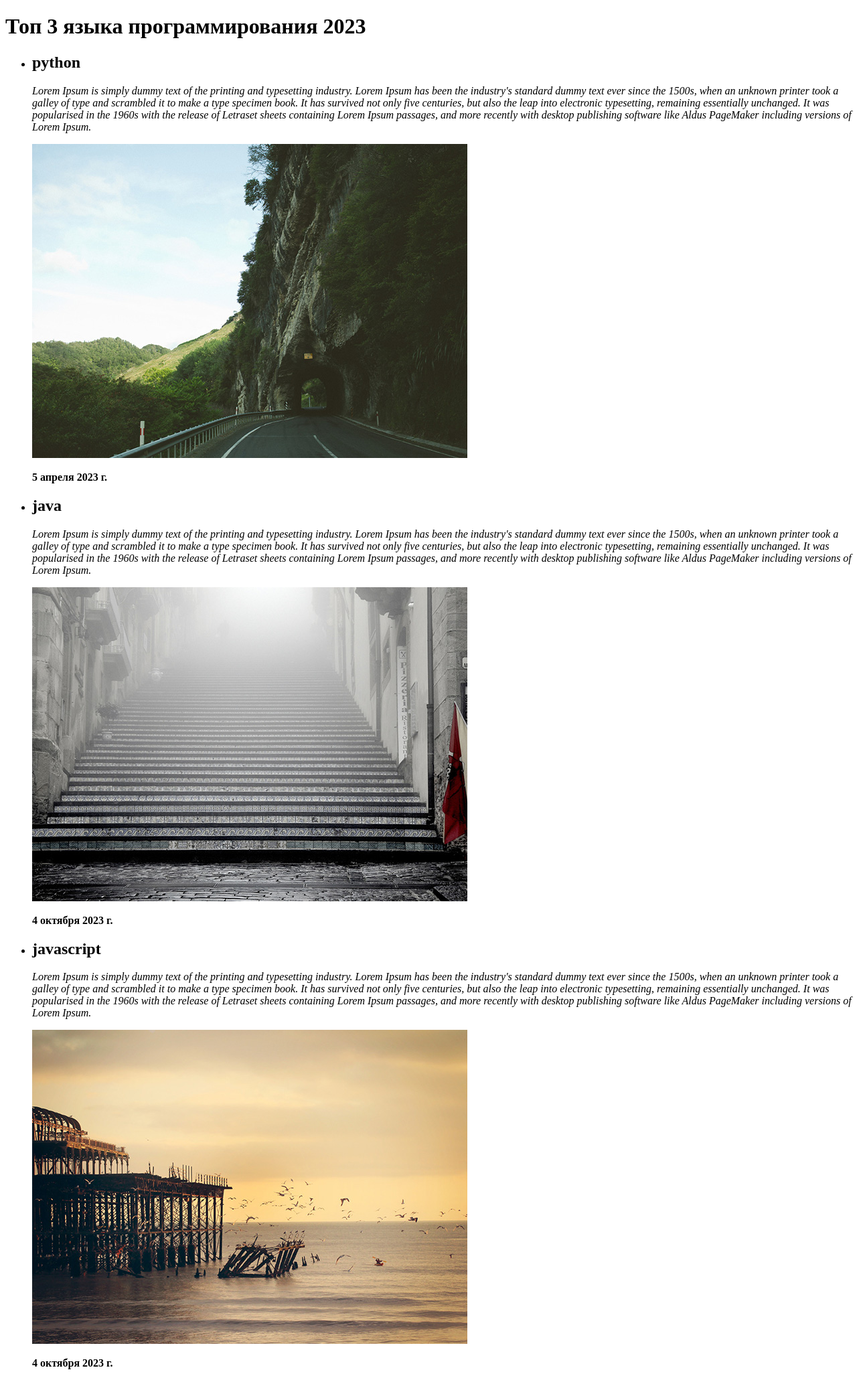
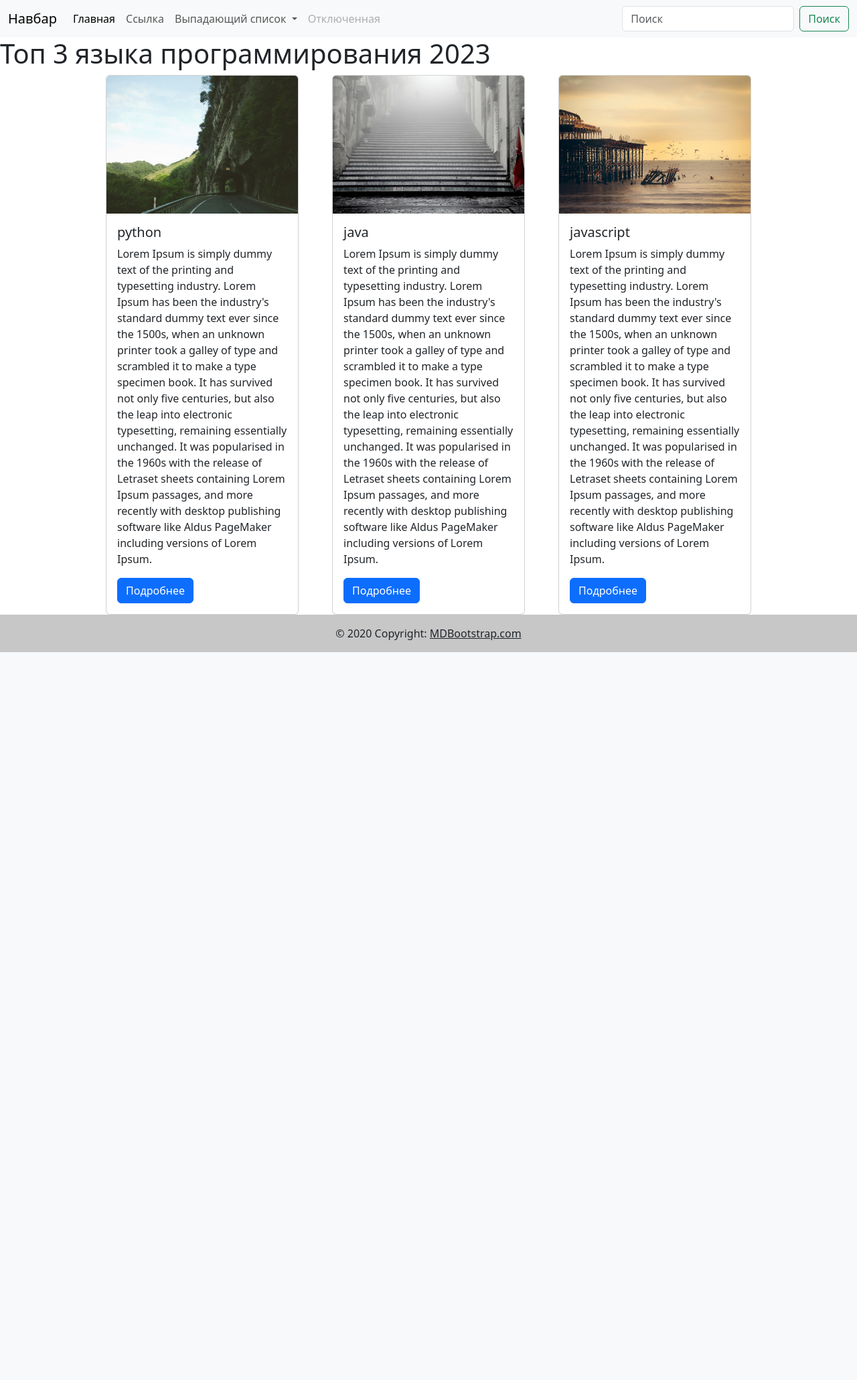
Before and after one commit to narmuhamedov/win_1_21, a Django app: template templates/programm_lang.html in a window 1280 px wide. Shown: the whole page at 67% size. After the commit the page ends 974 px from the top, so only its background shows below. Run offline with Django 4.2, Linux system fonts and the light colour scheme; the template is opened without the code that fills it: values that come from a table or form of the project are taken from there, others are empty; data comes from the database, SQL or seed files in the repository; both versions use the stored data as it was after the commit.

Commit message:
'lesson2'

```diff
--- a/programm_lang/models.py
+++ b/programm_lang/models.py
@@ -1,11 +1,20 @@
 from django.db import models
 
 class ProgramLang(models.Model):
+    ACTUALITY = (
+        ('Актуален', 'Актуален'),
+        ('50 на 50', '50 на 50'),
+        ('Стрем', 'Стрем'),
+    )
+
     title = models.CharField(max_length=30)
     description = models.TextField()
     image = models.ImageField(upload_to='')
+    actuality = models.CharField(max_length=100, choices=ACTUALITY, default=ACTUALITY[0], null=True)
+    video = models.URLField(null=True)
     created_date_lang = models.DateField(null=True)
     created_at = models.DateTimeField(auto_now_add=True)
 
+
     def __str__(self):
         return self.title
--- a/programm_lang/urls.py
+++ b/programm_lang/urls.py
@@ -2,5 +2,6 @@ from django.urls import path
 from . import views
 
 urlpatterns = [
-    path('programm_lang/', views.programm_lang_view),
+    path('', views.programm_lang_view),
+    path('lang_detail/<int:id>/', views.programm_lang_detail_view),
 ]
--- /dev/null
+++ b/static/css/style.css
@@ -0,0 +1,6 @@
+.flex{
+    display: flex;
+    align-items: center;
+    justify-content: center;
+    gap: 50px;
+}
--- /dev/null
+++ b/templates/footer.html
@@ -0,0 +1,15 @@
+
+
+
+<footer class="bg-light text-center text-lg-start">
+  <!-- Copyright -->
+  <div class="text-center p-3" style="background-color: rgba(0, 0, 0, 0.2);">
+    © 2020 Copyright:
+    <a class="text-dark" href="https://mdbootstrap.com/">MDBootstrap.com</a>
+  </div>
+  <!-- Copyright -->
+</footer>
+<script src="https://cdn.jsdelivr.net/npm/bootstrap@5.3.1/dist/js/bootstrap.bundle.min.js" integrity="sha384-HwwvtgBNo3bZJJLYd8oVXjrBZt8cqVSpeBNS5n7C8IVInixGAoxmnlMuBnhbgrkm" crossorigin="anonymous"></script>
+
+</body>
+</html>
--- /dev/null
+++ b/templates/header.html
@@ -0,0 +1,48 @@
+{% load static %}
+<!DOCTYPE html>
+<html lang="en">
+<head>
+    <meta charset="UTF-8">
+    <title>Title</title>
+    <link href="https://cdn.jsdelivr.net/npm/bootstrap@5.3.1/dist/css/bootstrap.min.css" rel="stylesheet" integrity="sha384-4bw+/aepP/YC94hEpVNVgiZdgIC5+VKNBQNGCHeKRQN+PtmoHDEXuppvnDJzQIu9" crossorigin="anonymous">
+    <link rel="stylesheet" href="{% static 'css/style.css' %}">
+</head>
+<body>
+<nav class="navbar navbar-expand-lg bg-body-tertiary">
+  <div class="container-fluid">
+    <a class="navbar-brand" href="#">Навбар</a>
+    <button class="navbar-toggler" type="button" data-bs-toggle="collapse" data-bs-target="#navbarSupportedContent" aria-controls="navbarSupportedContent" aria-expanded="false" aria-label="Переключатель навигации">
+      <span class="navbar-toggler-icon"></span>
+    </button>
+    <div class="collapse navbar-collapse" id="navbarSupportedContent">
+      <ul class="navbar-nav me-auto mb-2 mb-lg-0">
+        <li class="nav-item">
+          <a class="nav-link active" aria-current="page" href="#">Главная</a>
+        </li>
+        <li class="nav-item">
+          <a class="nav-link" href="#">Ссылка</a>
+        </li>
+        <li class="nav-item dropdown">
+          <a class="nav-link dropdown-toggle" href="#" role="button" data-bs-toggle="dropdown" aria-expanded="false">
+            Выпадающий список
+          </a>
+          <ul class="dropdown-menu">
+            <li><a class="dropdown-item" href="#">Действие</a></li>
+            <li><a class="dropdown-item" href="#">Другое действие</a></li>
+            <li><hr class="dropdown-divider"></li>
+            <li><a class="dropdown-item" href="#">Что-то еще здесь</a></li>
+          </ul>
+        </li>
+        <li class="nav-item">
+          <a class="nav-link disabled">Отключенная</a>
+        </li>
+      </ul>
+      <form class="d-flex" role="search">
+        <input class="form-control me-2" type="search" placeholder="Поиск" aria-label="Поиск">
+        <button class="btn btn-outline-success" type="submit">Поиск</button>
+      </form>
+    </div>
+  </div>
+</nav>
+</body>
+</html>
--- a/templates/programm_lang.html
+++ b/templates/programm_lang.html
@@ -1,21 +1,15 @@
-<!DOCTYPE html>
-<html lang="en">
-<head>
-    <meta charset="UTF-8">
-    <title>Programm Lang</title>
-</head>
-<body>
+{% include 'header.html' %}
 <h1>Топ 3 языка программирования 2023</h1>
-<ul>
-    {% for i in lang_key %}
-    <li>
-        <h2>{{i.title}}</h2>
-        <p><em>{{i.description}}</em></p>
-        <img src="{{i.image.url}}" alt="programm lang">
-        <p><strong>{{i.created_date_lang}}</strong></p>
-        <p>{{i.created_date}}</p>
-    </li>
-    {% endfor %}
-</ul>
-</body>
-</html>
+<div class="flex">
+ {% for i in lang_key %}
+    <div class="card" style="width: 18rem;">
+      <img src="{{i.image.url}}" class="card-img-top" alt="...">
+      <div class="card-body">
+        <h5 class="card-title">{{i.title}}</h5>
+        <p class="card-text">{{i.description}}</p>
+        <a href="/lang_detail/{{i.id}}/" class="btn btn-primary">Подробнее</a>
+      </div>
+</div>
+   {% endfor %}
+     </div>
+{% include 'footer.html' %}
```
Also changed, not shown: programm_lang/views.py (+6 -1 lines), templates/programm_lang_detail.html (added, +17 -0 lines), db.sqlite3, programm_lang/migrations/0003_programlang_actuality_programlang_video.py (added).
